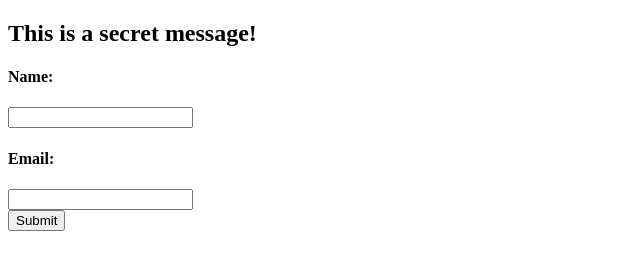
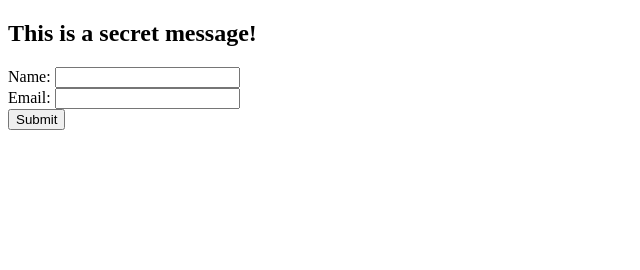
Before and after one commit to fullstack-decal-fa22/hw1-kaleenchen, a plain HTML site: page secret.html in a window 1280 px wide. Shown: the whole page, without its empty margins (0-640 px from the left). Drawn offline with Linux system fonts and the light colour scheme.

Commit message:
edited photo & label tags in secret.html

```diff
--- a/secret.html
+++ b/secret.html
@@ -6,10 +6,10 @@
     <body>
         <h2>This is a secret message!</h2>
         <form class="secret form">
-            <h4>Name:</h4>
+            <label>Name:</label>
             <input type="text" id="name">
             <br>
-            <h4>Email:</h4>
+            <label>Email:</label>
             <input type="email" id="email">
             <br>
             <input type="submit">
```
Also changed, not shown: index.html (+2 -2 lines).
